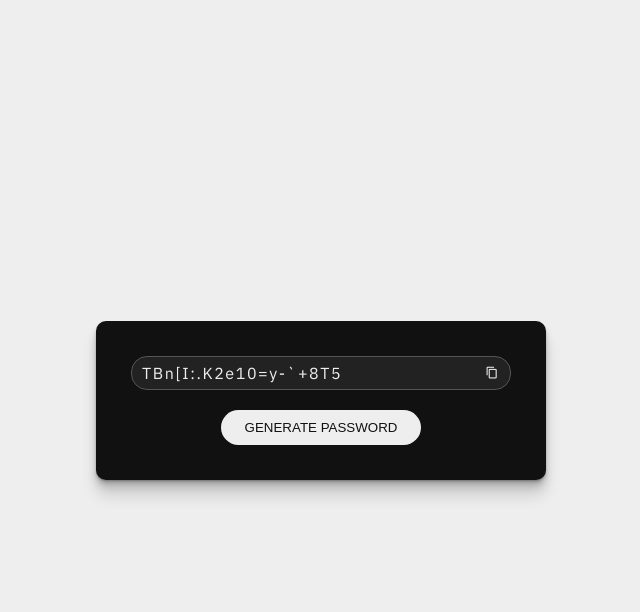
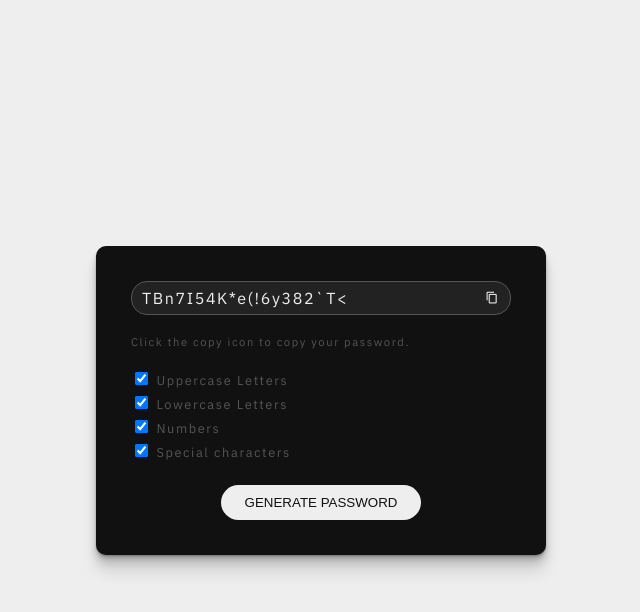
Before and after one commit to wgetDJ/passwordGenerator, a plain HTML site: page index.html in a window 1280 px wide. Both pictures are taken after a click on the button "GENERATE PASSWORD". Shown: the whole page, without its empty margins (319-959 px from the left). Drawn offline with Linux system fonts and the light colour scheme.

Commit message:
password options fixed

```diff
--- a/assets/css/styles.css
+++ b/assets/css/styles.css
@@ -62,7 +62,7 @@ body {
 
 .message,
 .option {
-    display: none;
+    /* display: none; */
 }
 
 .option label {
--- a/assets/js/script.js
+++ b/assets/js/script.js
@@ -1,62 +1,42 @@
-// TODO
-// 1. Create 3 arrays :UpperCase, LowerCase, Special Characters
-// 2. create an array containing all the above arrays
-// 3. Generate two random numbers:
-// 3-1. for the second array to get the array from 2
-// 3-2. for the value from the array
-// 4. If all boxes are checked then run a for loop,
-// to generate to get one of the 3 arrays randomly
-// then get the value randomly from that array
-// 5. If some of the boxes are checked then
-// go through the mase as 4 but if unchecked number comes in
-// then ignore that and keep on going. Probably a switch statement
-
-
 const upperCase = ["A", "B", "C", "D", "E" , "F" , "G", "H", "I", "J", "K", "L", "M", "N", "O", "P", "Q", "R", "S", "T", "U", "V", "W", "X", "Y", "Z"];
 const lowerCase = ["a", "b", "c", "d", "e", "f", "g", "h", "i", "j", "k", "l", "m", "n", "o", "p", "q", "r", "s", "t", "u", "v", "w", "x", "y", "z"];
+const numbers = ["0", "1", "2", "3", "4", "5", "6", "7", "8", "9"];
 const specialCharacters = [" ", "!", "'", '"', "(", ")", "*", "+", ",", "-", "_", ".", "/", ":", ";", "<", ">", "=", "?", "[", "]", "\\", "^", "`", "~", "{", "}"];
-const numbers = ["0", "1", "2", "3", "4", "5", "6", "7", "8", "9"];
 
-const allCharacters = [upperCase, lowerCase, specialCharacters, numbers];
+const allCharacters = [upperCase, lowerCase, numbers, specialCharacters];
 
 const btn = document.querySelector("#btn");
 const copy = document.querySelector("#copy");
 const placeHolder = document.querySelector("#placeHolder");
 const yourPassword = document.querySelector("#yourPassword");
 const message = document.querySelector("#msg");
-const uCase = document.querySelector("#upperCase").value;
-const lCase = document.querySelector("#lowerCase").value;
-const nums = document.querySelector("#numbers").value;
-const splChar = document.querySelector("#specialCharacter").value;
-
-const checkBoxValues = [uCase.checked, lCase.checked, nums.checked, splChar.checked];
-
+const uCase = document.querySelector("#upperCase");
+const lCase = document.querySelector("#lowerCase");
+const nums = document.querySelector("#numbers");
+const splChar = document.querySelector("#specialCharacter");
 
 const randomCharacter = (allCharacters, checkBoxValues) => {
-    let character = ""
-    let randomCheckBoxValue = Math.floor(Math.random() * checkBoxValues.length);
+    let character = "";
     let availableCharacters = [];
+
     for (let i = 0; i < checkBoxValues.length; i++) {
         if (checkBoxValues[i] != false) {
             availableCharacters.push(allCharacters[i]);
         }
     }
-    let selectedArray = allCharacters[randomCheckBoxValue];
+
+    let randomCheckBoxValue = Math.floor(Math.random() * availableCharacters.length);
+    let selectedArray = [];
+    selectedArray = availableCharacters[randomCheckBoxValue];
+
     character = selectedArray[Math.floor(Math.random() * selectedArray.length)];
+
     return character;
-
-    // if (checkBoxValues[randomCheckBoxValue] == false) {
-    //     randomCharacter(allCharacters, checkBoxValues);
-    // }
-    // else {
-    //     let selectedArray = allCharacters[randomCheckBoxValue];
-    //     character = selectedArray[Math.floor(Math.random() * selectedArray.length)];
-    //     return character;
-    // }
 }
 
-const generatePassword = (checkBoxValues) => {
+const generatePassword = (uCaseValue, lCaseValue, numsValue, splCharValue) => {
     let unchecked = 0;
+    let checkBoxValues = [uCaseValue, lCaseValue, numsValue, splCharValue];
     for (let checks of checkBoxValues) {
         if(checks == false) {
             unchecked++;
@@ -64,8 +44,11 @@ const generatePassword = (checkBoxValues) => {
     }
 
     if (unchecked > 2) {
-       message.textContent = "Plese select at least two!";
+       message.textContent = "Please select at least two!";
        message.style.color = "#ff0000";
+       placeHolder.style.display = "block";
+       placeHolder.textContent = "Please try again!"
+       yourPassword.style.display = "none";
     }
     else {
         let pswd = "";
@@ -73,9 +56,12 @@ const generatePassword = (checkBoxValues) => {
             pswd += randomCharacter(allCharacters, checkBoxValues);
         }
         yourPassword.textContent = pswd;
+        yourPassword.style.display = "block";
         placeHolder.style.display = "none";
         copy.style.color = "#eeeeee";
         copy.title = "Copy";
+        message.textContent = "Click the copy icon to copy your password.";
+        message.style.color = "#555555";
     }
 }
 
@@ -87,5 +73,5 @@ const copyPassword = () => {
     copy.title = "Copied";
 }
 
-btn.addEventListener("click", function(){generatePassword(checkBoxValues)}, false);
+btn.addEventListener("click", function(){generatePassword(uCase.checked, lCase.checked, nums.checked, splChar.checked)}, false);
 copy.addEventListener("click", copyPassword);
--- a/index.html
+++ b/index.html
@@ -39,22 +39,22 @@
 			<div class="option">
 
 				<div>
-					<input type="checkbox" id="upperCase">
+					<input type="checkbox" id="upperCase" checked />
 					<label for="html">Uppercase Letters</label>
 				</div>
 
 				<div>
-					<input type="checkbox" id="lowerCase">
+					<input type="checkbox" id="lowerCase" checked />
 					<label for="html">Lowercase Letters</label>
 				</div>
 
 				<div>
-					<input type="checkbox" id="numbers">
+					<input type="checkbox" id="numbers" checked />
 					<label for="html">Numbers</label>
 				</div>
 
 				<div>
-					<input type="checkbox" id="specialCharacter">
+					<input type="checkbox" id="specialCharacter" checked />
 					<label for="html">Special characters</label>
 				</div>
 
```
